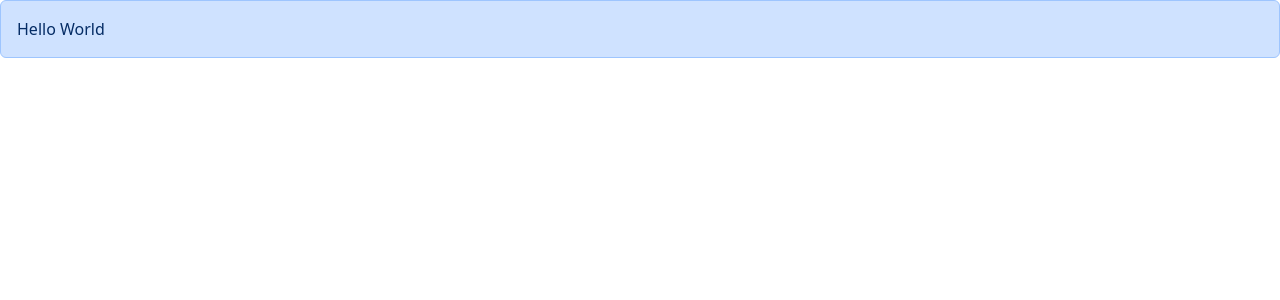
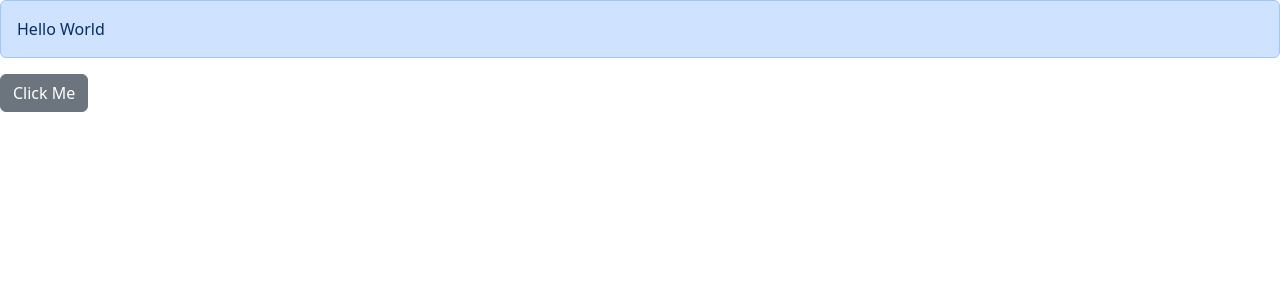
Before and after one commit to IDeployOnFriday/react-app-for-beginners-mosh, a React (Vite) app: page / in a window 1280 px wide. Shown: the top 300 px of the page. Built offline with nearby package versions, Linux system fonts and the light colour scheme.

Commit message:
a button, which props and validation for accepted props

```diff
--- a/src/App.tsx
+++ b/src/App.tsx
@@ -1,10 +1,12 @@
 import Alert from "./components/Alert";
+import Button from "./components/Button";
 
 
 
 function App() {
   return <div>
     <Alert>Hello <span>World</span></Alert>
+    <Button color="secondary" onClick={() => console.log("Button clicked" )}>Click Me</Button>
   </div>
 }
 
--- /dev/null
+++ b/src/components/Button.tsx
@@ -0,0 +1,16 @@
+import type { ReactNode } from "react";
+
+
+interface Props {
+  children: ReactNode;
+  onClick: () => void;
+  // ? means this property is optional
+  // 'primary' | 'secondary' means these are the only values accepted
+  color?: 'primary' | 'secondary';
+}
+
+function Button({ children, onClick, color='primary' }: Props) {
+  return <button className={'btn btn-' +color} onClick={onClick}  >{children}</button>;
+}
+
+export default Button;
```
